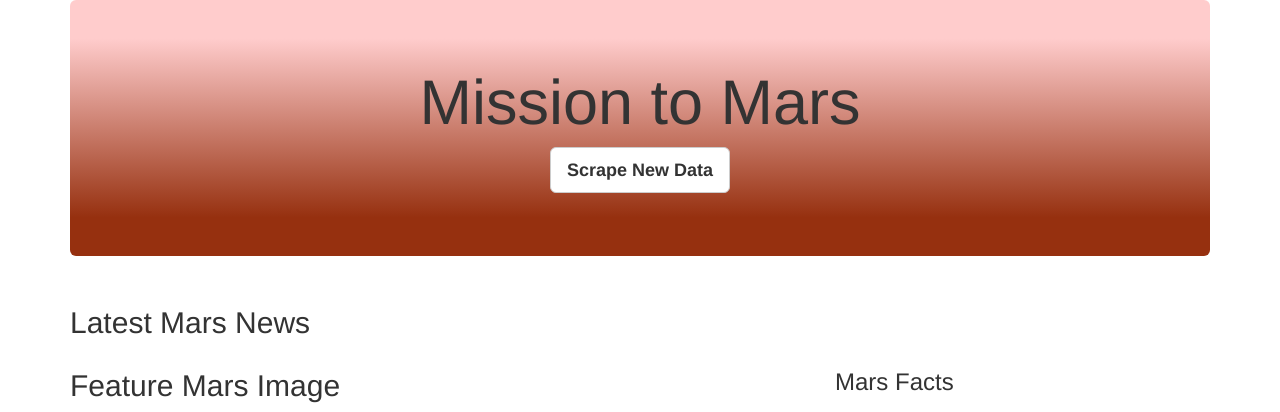
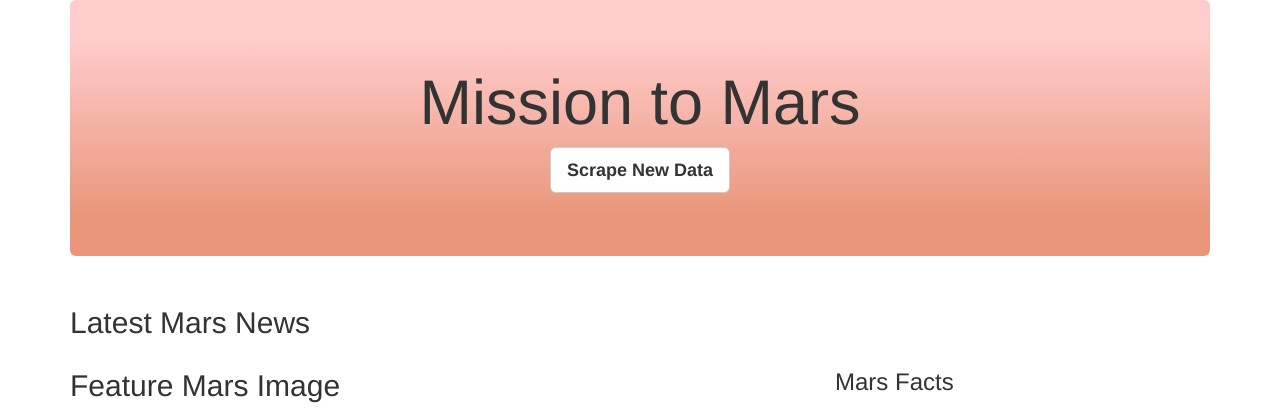
Before and after one commit to Jflux05/Mission-to-Mars, a Flask app: page / in a window 1280 px wide. Shown: the top 412 px of the page. Run offline with Flask 2, Linux system fonts and the light colour scheme; data that the repository does not hold is empty; some libraries are stand-ins or nearby versions.

Commit message:
attempt at resolving image issue

```diff
--- a/templates/index.html
+++ b/templates/index.html
@@ -12,7 +12,7 @@
   </head>
   <body>
     <div class="container">
-      <div style="background:linear-gradient(to bottom, #ffcccc 15%, #96300f 85%)!important" class="jumbotron text-center">
+      <div style="background:linear-gradient(to bottom, #ffcccc 15%, #e9967a 85%)!important" class="jumbotron text-center">
           <h1>Mission to Mars</h1>
           <!--Add a button to activate scraping script-->
           <p><a class="btn btn-default btn-lg" href="/scrape"
```
Also changed, not shown: Resources/Images/Deliverable3_background.png (added), Resources/Images/deliverable1.png (added), Resources/Images/deliverable2_hemis.png (added), Resources/Images/deliverable2_scrapping.png (added), Resources/Images/deliverable3_hemis_in_row.png (added), Resources/Images/final_view.png (added), 2 other files.
